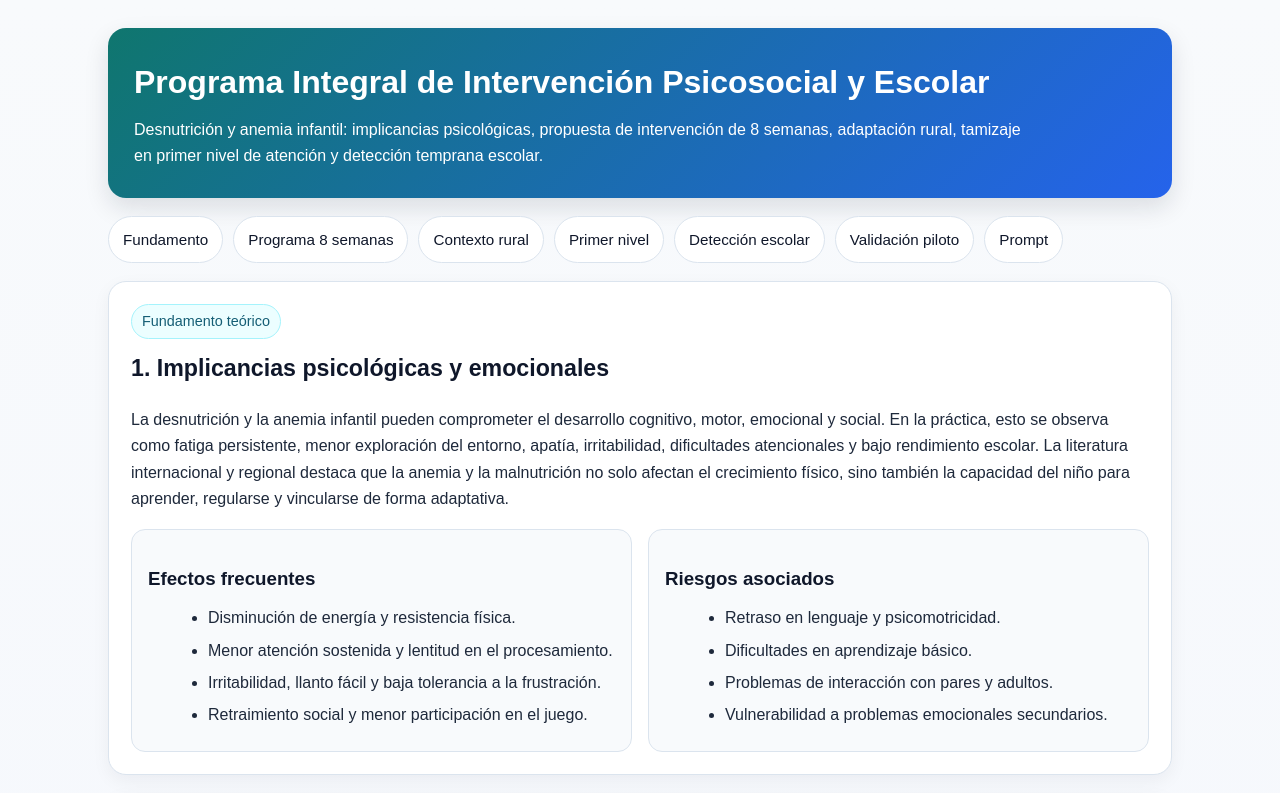
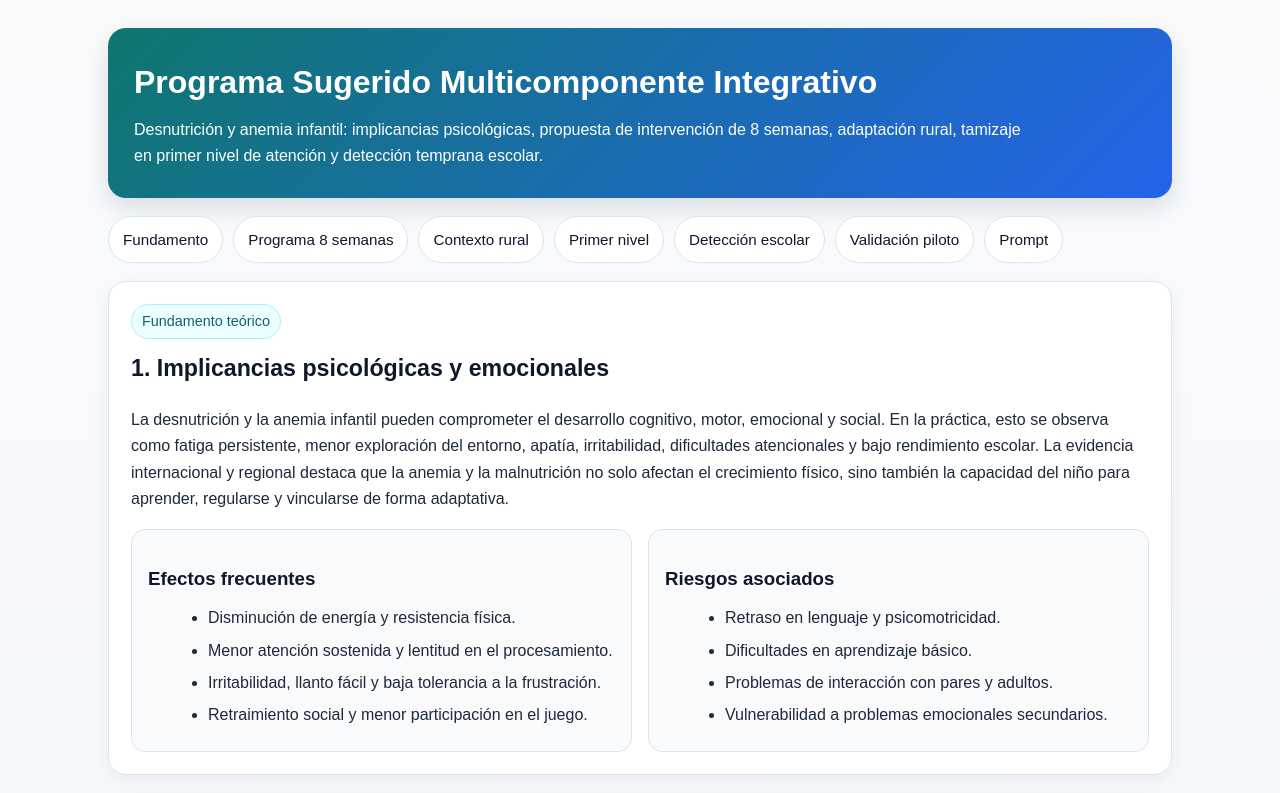
Before and after one commit to 4-4-1941/deteccion-temprana-anemia, a plain HTML site: page index.html in a window 1280 px wide. Shown: the top 793 px of the page. Drawn offline with Linux system fonts and the light colour scheme.

Commit message:
Update index.html

```diff
--- a/index.html
+++ b/index.html
@@ -3,7 +3,7 @@
 <head>
   <meta charset="UTF-8" />
   <meta name="viewport" content="width=device-width, initial-scale=1.0" />
-<title>Programa Integral: Desnutrición y Anemia Infantil</title>
+  <title>Programa Sugerido Multicomponente Integrativo</title>
   <style>
     :root{
       --bg:#f8fafc; --card:#ffffff; --line:#dbe4ee; --text:#1e293b;
@@ -26,7 +26,7 @@ header p{margin:0; max-width:900px}
     }
     .nav a{
       text-decoration:none; color:#0f172a; background:#fff; border:1px solid var(--line);
-  padding:10px 14px; border-radius:999px; font-size:.95rem;
+      padding:10px 14px; border-radius:999px; font-size:.95rem
     }
     .section{
       background:var(--card); border:1px solid var(--line); border-radius:18px;
@@ -59,7 +59,7 @@ li{margin:6px 0}
 <div class="container">
 
 <header>
-  <h1>Programa Integral de Intervención Psicosocial y Escolar</h1>
+  <h1>Programa Sugerido Multicomponente Integrativo</h1>
   <p>Desnutrición y anemia infantil: implicancias psicológicas, propuesta de intervención de 8 semanas, adaptación rural, tamizaje en primer nivel de atención y detección temprana escolar.</p>
 </header>
 
@@ -76,7 +76,7 @@ li{margin:6px 0}
 <section id="fundamento" class="section">
   <span class="badge">Fundamento teórico</span>
   <h2>1. Implicancias psicológicas y emocionales</h2>
-  <p>La desnutrición y la anemia infantil pueden comprometer el desarrollo cognitivo, motor, emocional y social. En la práctica, esto se observa como fatiga persistente, menor exploración del entorno, apatía, irritabilidad, dificultades atencionales y bajo rendimiento escolar. La literatura internacional y regional destaca que la anemia y la malnutrición no solo afectan el crecimiento físico, sino también la capacidad del niño para aprender, regularse y vincularse de forma adaptativa.</p>
+  <p>La desnutrición y la anemia infantil pueden comprometer el desarrollo cognitivo, motor, emocional y social. En la práctica, esto se observa como fatiga persistente, menor exploración del entorno, apatía, irritabilidad, dificultades atencionales y bajo rendimiento escolar. La evidencia internacional y regional destaca que la anemia y la malnutrición no solo afectan el crecimiento físico, sino también la capacidad del niño para aprender, regularse y vincularse de forma adaptativa.</p>
   <div class="grid">
     <div class="card">
       <h3>Efectos frecuentes</h3>
```
Lines whose indentation alone changed are shown as unchanged.
